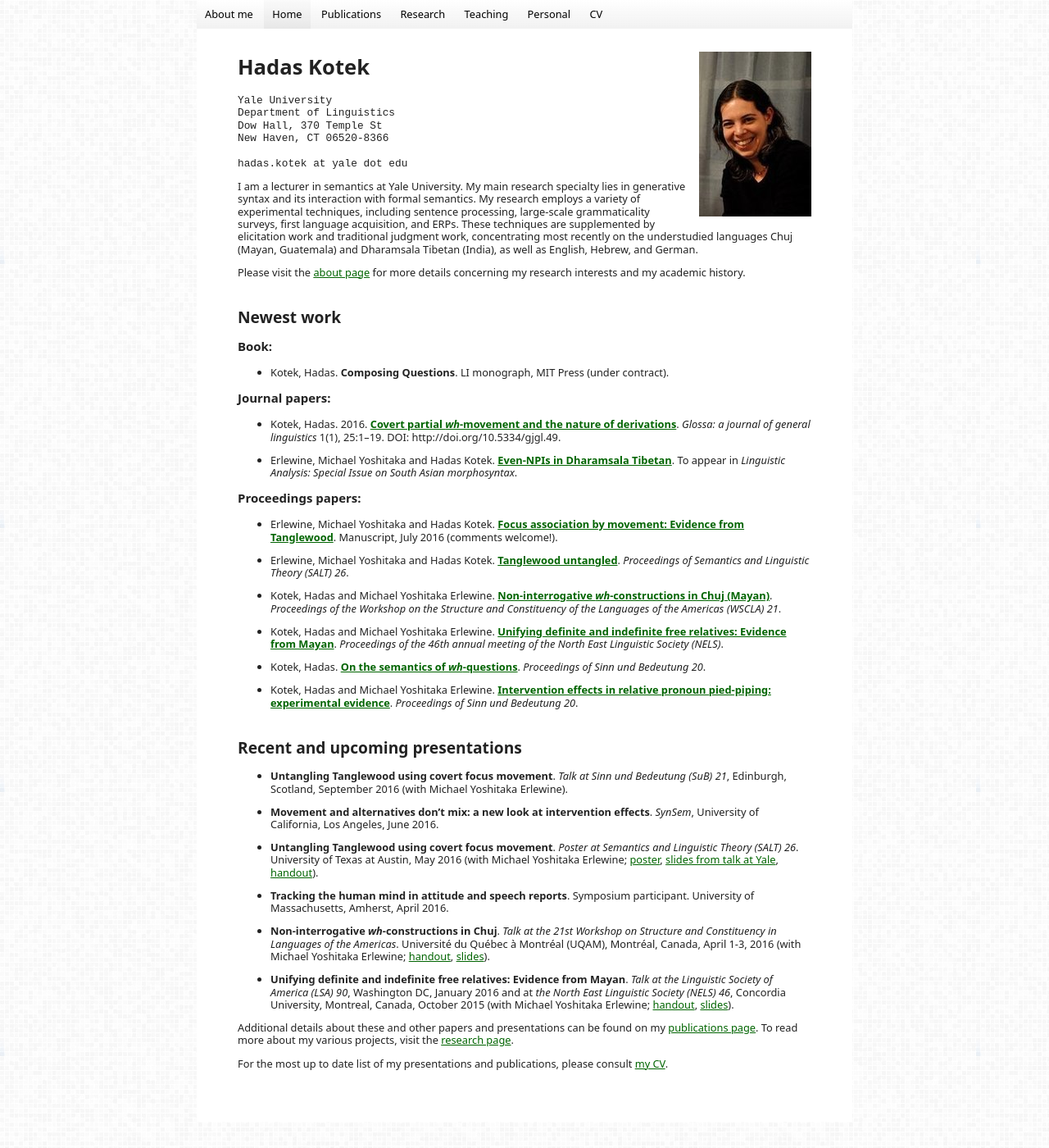
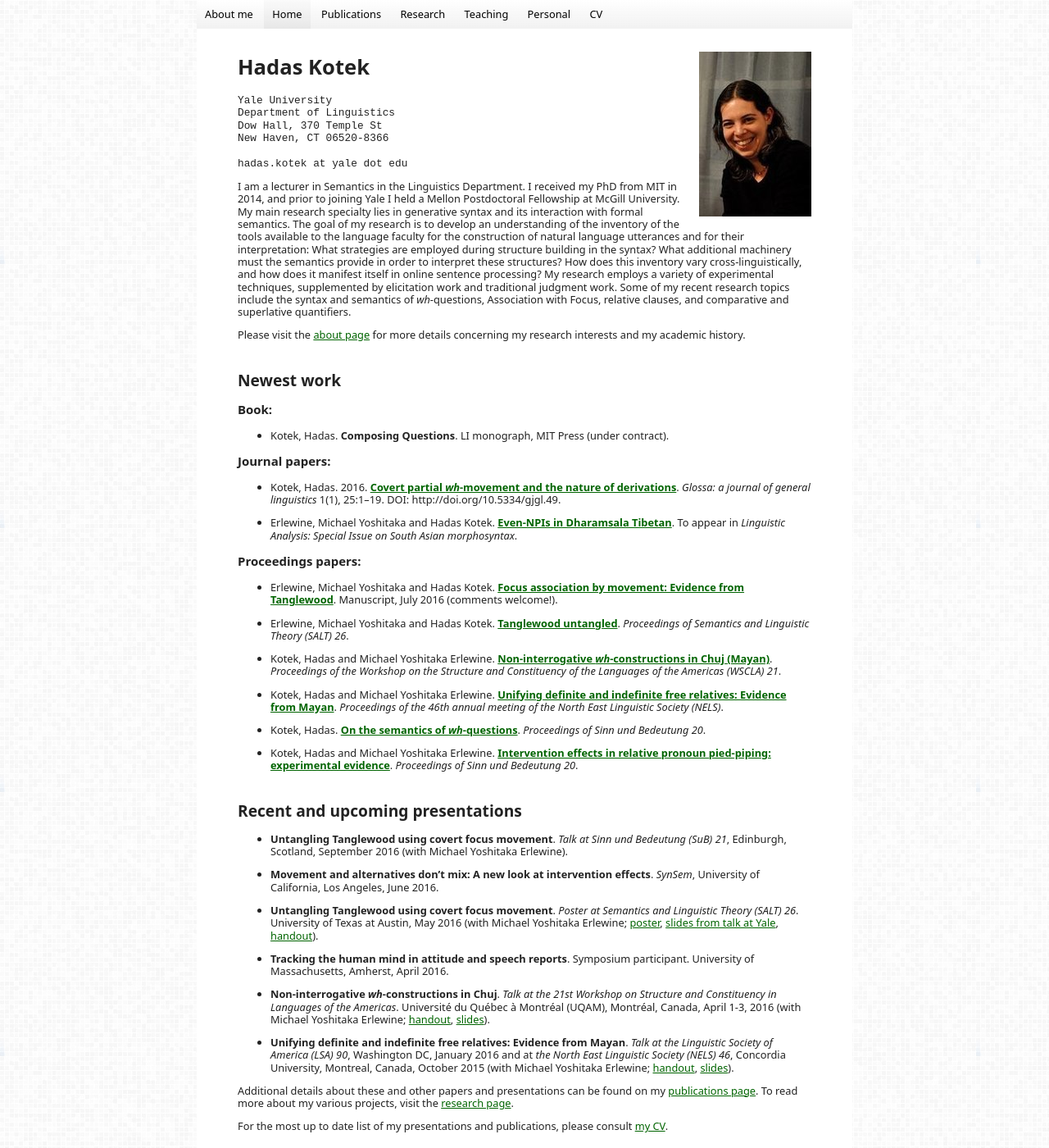
Before and after one commit to hkotek/hkotek.com, a Jekyll site: the page built from index.md, in a window 1280 px wide and 1400 px high. Shown: the whole window at 82% size. Built offline with Jekyll 4.4.1, drawn with Linux system fonts in a browser that asks for light colours.

Commit message:
blurb in index

```diff
--- a/index.md
+++ b/index.md
@@ -21,7 +21,8 @@ Hadas Kotek <span id="playbutton" onclick="document.getElementById('audio').play
 
 	hadas.kotek at yale dot edu
 
-I am a lecturer in semantics at Yale University. My main research specialty lies in generative syntax and its interaction with formal semantics. My research employs a variety of experimental techniques, including sentence processing, large-scale grammaticality surveys, first language acquisition, and ERPs. These techniques are supplemented by  elicitation work and traditional judgment work, concentrating most recently on the understudied languages Chuj (Mayan, Guatemala) and Dharamsala Tibetan (India), as well as English, Hebrew, and German.
+
+I am a lecturer in Semantics in the Linguistics Department. I received my PhD from MIT in 2014, and prior to joining Yale I held a Mellon Postdoctoral Fellowship at McGill University. My main research specialty lies in generative syntax and its interaction with formal semantics. The goal of my research is to develop an understanding of the inventory of the tools available to the language faculty for the construction of natural language utterances and for their interpretation: What strategies are employed during structure building in the syntax? What additional machinery must the semantics provide in order to interpret these structures? How does this inventory vary cross-linguistically, and how does it manifest itself in online sentence processing? My research employs a variety of experimental techniques, supplemented by elicitation work and traditional judgment work. Some of my recent research topics include the syntax and semantics of *wh*-questions, Association with Focus, relative clauses, and comparative and superlative quantifiers.
 
 Please visit the [about page](/about) for more details concerning my research interests and my academic history.
 
@@ -59,10 +60,9 @@ Newest work
 Recent and upcoming presentations
 ---------------------------------
 
-
 * **Untangling Tanglewood using covert focus movement**. *Talk at Sinn und Bedeutung (SuB) 21*, Edinburgh, Scotland, September 2016 (with Michael Yoshitaka Erlewine).
 
-* **Movement and alternatives don't mix: a new look at intervention effects**. *SynSem*, University of California, Los Angeles, June 2016.
+* **Movement and alternatives don't mix: A new look at intervention effects**. *SynSem*, University of California, Los Angeles, June 2016.
 
 * **Untangling Tanglewood using covert focus movement**. *Poster at Semantics and Linguistic Theory (SALT) 26*. University of Texas at Austin, May 2016 (with Michael Yoshitaka Erlewine; [poster](salt2016-poster.pdf), [slides from talk at Yale](Yale2016-Tanglewood-slides.pdf), [handout](Yale2016-Tanglewood-handout.pdf)).
 
```
